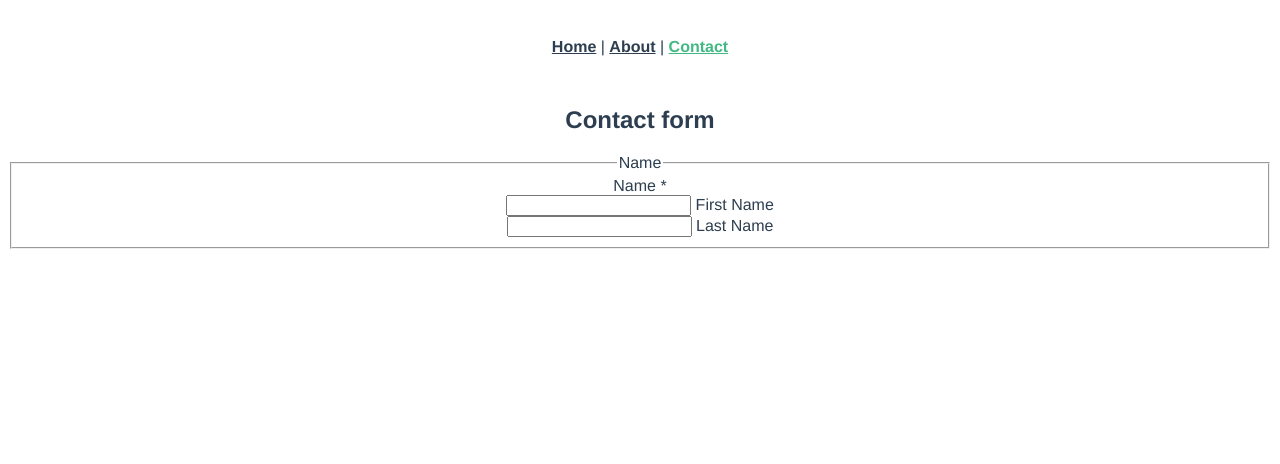
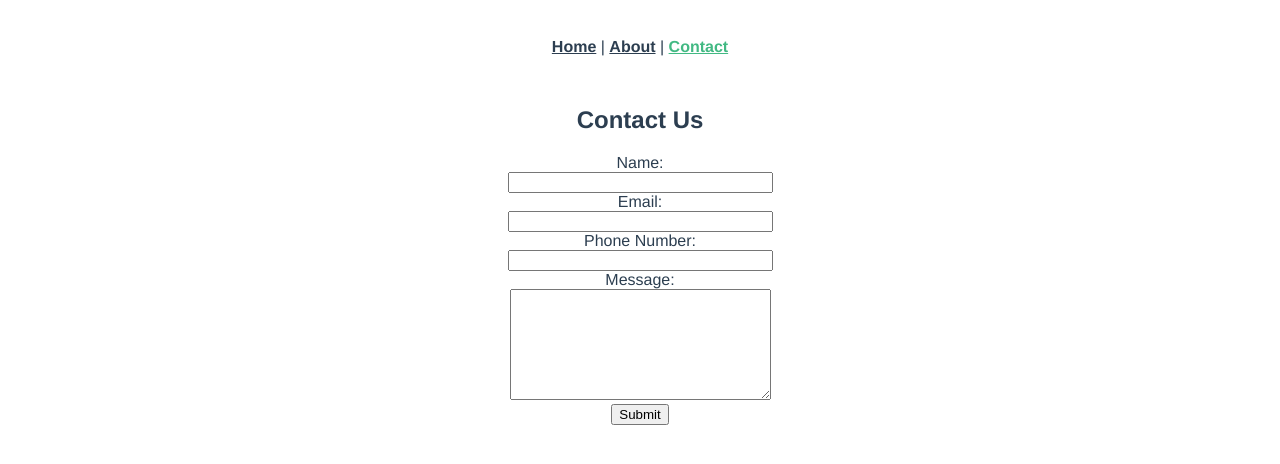
Before and after one commit to joshdebest/Team-Send-It, a Vue app in the folder app/: page /contact in a window 1280 px wide. Shown: the top 464 px of the page. Built offline with nearby package versions, Linux system fonts and the light colour scheme.

Commit message:
contact page

```diff
--- a/app/src/views/Contact.vue
+++ b/app/src/views/Contact.vue
@@ -1,24 +1,29 @@
 <template>
   <div class="contact">
-    <h2 class="title">Contact form</h2>
-      <fieldset id="name-yui_3_17_2_52_1499543463106_2817" class="form-item fields name required">
-              <div class="title">Name <span class="required">*</span></div>
-              <legend>Name</legend>
-
-                <div class="field first-name">
-                  <label class="caption"><input class="field-element field-control" name="fname"
-                  x-autocompletetype="given-name" type="text"
-                  spellcheck="false"
-                  maxlength="30"
-                  data-title="First" />
-                  First Name</label>
-                </div>
-                <div class="field last-name">
-                  <label class="caption"><input class="field-element field-control" name="lname"
-                  x-autocompletetype="surname" type="text"
-                  spellcheck="false" maxlength="30" data-title="Last" />
-                  Last Name</label>
-                </div>
-            </fieldset>
+    <h2 class="title">Contact Us</h2>
+      <div id="after_submit"></div>
+      <form id="contact_form" action="#" method="POST" enctype="multipart/form-data">
+        <div class="row">
+          <label class="required" for="name">Name:</label><br />
+          <input id="name" class="input" name="name" type="text" value="" size="30" /><br />
+          <span id="name_validation" class="error_message"></span>
+        </div>
+        <div class="row">
+          <label class="required" for="email">Email:</label><br />
+          <input id="email" class="input" name="email" type="text" value="" size="30" /><br />
+          <span id="email_validation" class="error_message"></span>
+        </div>
+        <div class="row">
+          <label class="required" for="phone">Phone Number:</label><br />
+          <input id="phone" class="input" name="phone" type="text" value="" size="30" /><br />
+          <span id="phone_validation" class="error_message"></span>
+        </div>
+        <div class="row">
+          <label class="required" for="message">Message:</label><br />
+          <textarea id="message" class="input" name="message" rows="7" cols="30"></textarea><br />
+          <span id="message_validation" class="error_message"></span>
+        </div>
+          <input id="submit_button" type="submit" value="Submit" />
+      </form>
   </div>
 </template>
```
